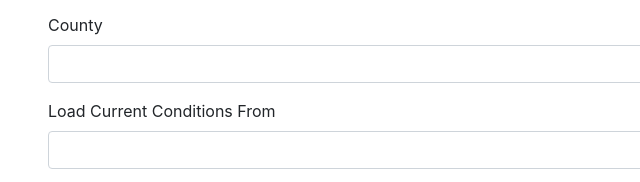
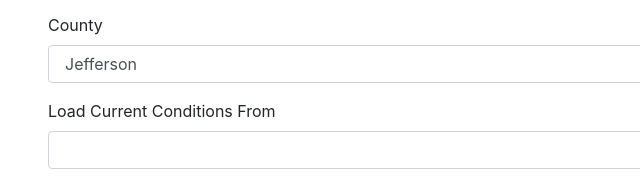
Before and after one commit to duracell80/NWS-Weather, a website: page src/config.html in a window 1280 px wide. Shown: the part 167-349 px from the top of the page, 0-640 px from the left. Drawn offline with Linux system fonts and the light colour scheme; no server answers.

Commit message:
Finalize county lookup optimization

```diff
--- a/src/config.html
+++ b/src/config.html
@@ -22,8 +22,7 @@
 	var obs_state 		= $("#ps-config #wx_state").val();
 
 	lookup_obs(obs_state);
-	//lookup_counties(obs_state);
-	lookup_counties_new(obs_state);
+	lookup_counties_json(obs_state);
 
 	// BUTTON ACTIONS
     $( "#ps-config .set-location" ).click(function() {
@@ -65,7 +64,7 @@
 	$( "#wx_state" ).change(function() {
 		var obs_state = $(this).val()
 		lookup_obs(obs_state);
-		lookup_counties(obs_state);
+		lookup_counties_json(obs_state);
 	});
 
 
--- a/src/js/main.js
+++ b/src/js/main.js
@@ -857,10 +857,9 @@
 	return wx_scope;
 }
 
-function lookup_counties(obs_state) {
 
-	$("#obs_counties").load('counties.html .jquery-tablesorter', function(responseTxt, statusTxt, jqXHR){
-			if(statusTxt == "success"){
+
+function lookup_counties_json(obs_state) {
 
 	$('#wx_county')
 			.find('option')
@@ -868,46 +867,36 @@
 			.end()
 	;
 
-				var obs_state_upper = obs_state.toUpperCase();
-				var obs_state_name  = convertRegion(obs_state_upper, TO_NAME);
-
-				$('tr').each(function() {
-					var t_row = $(this).find("a").attr("title");
+	$.getJSON("counties.json", function(data){
+        //https://parseapi.back4app.com/classes/Area?limit=8000&order=countyName&keys=countyName,stateAbbreviation
 
 
-					if(t_row.indexOf(obs_state_name) !== -1){
-						var t_split 		= t_row.split(",");
-						var county_name 	= t_split[0].replace("County", "").trim();
-						var state_name 		= t_split[1];
+		function coTitleCase(str) {
+		  return str.replace(
+			/\w\S*/g,
+			function(txt) {
+			  return txt.charAt(0).toUpperCase() + txt.substr(1).toLowerCase();
+			}
+		  );
+		}
 
-						console.log(county_name);
+		$.each(data.results, function(index, element) {
+			var coNameLower = element.countyName.toLowerCase().replace("county", "").replace("city", "").replace("town", "").replace("unorganized", "").replace("purchase", "").replace("plantation", "").replace("academy grant", "").replace("bluff", "").replace("islands", "").replace("ponds", "").replace("parish", "").replace("reservation", "").replace("borough", "").replace("census area", "").replace("'", "").trim();
 
-						if(county_name.toLowerCase().trim() == localStorage.getItem("wx_county").toLowerCase().trim()){
-							var county_select	= '<option value="'+ county_name.toLowerCase() +'" selected>'+ county_name +'</option>';
+			var coNameTitle = coTitleCase(coNameLower);
+			if(element.stateAbbreviation.toLowerCase() == obs_state.toLowerCase()){
+
+				if(coNameLower == localStorage.getItem("wx_county").toLowerCase().trim()){
+					var county_select	= '<option value="'+ coNameLower +'" selected>'+ coNameTitle +'</option>';
 				} else {
-							var county_select	= '<option value="'+ county_name.toLowerCase() +'">'+ county_name +'</option>';
+					var county_select	= '<option value="'+ coNameLower +'">'+ coNameTitle +'</option>';
 				}
 				// BUILD DROP DOWN
 				$('#wx_county').append(county_select);
 			}
 		});
 
-			}
-			if(statusTxt == "error"){
-				alert("Wikipedia Scrape Error (check for changed HTML): " + jqXHR.status + " " + jqXHR.statusText);
-			}
 	});
-
-
-
-}
-
-
-
-
-function lookup_counties_new(obs_state) {
-
-
 
 
 }
```
Also changed, not shown: src/set-counties.html (+1 -8 lines). Lines whose indentation alone changed are shown as unchanged.
